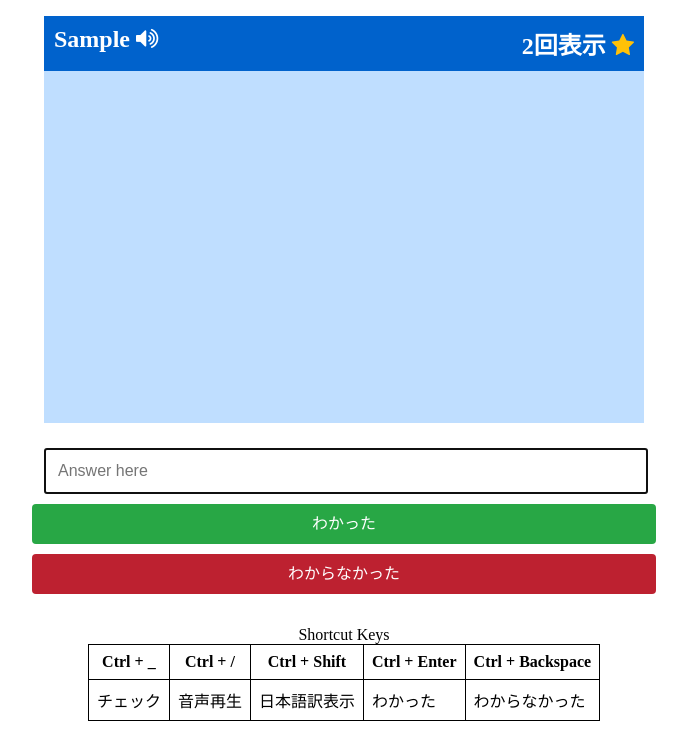
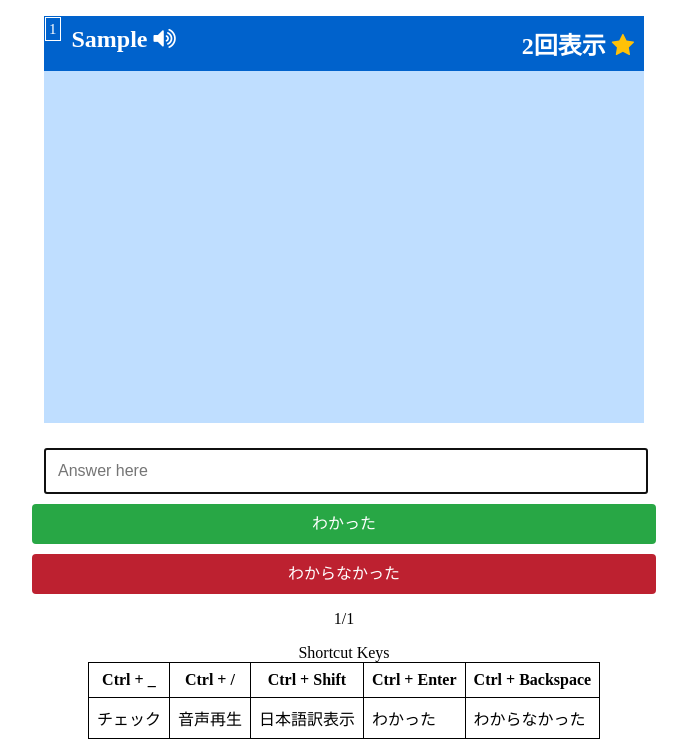
Before and after one commit to kamei002/LET, a Django app: page /word/learn in a window 1280 px wide. Shown: the part 50-805 px from the top of the page, without its empty margins (296-983 px from the left). Before the commit the page ends 771 px from the top, so only its background shows below. Run offline with Django 3.2, Linux system fonts and the light colour scheme; a user stored in the database is signed in; tables that the repository leaves empty hold one stand-in row (values such as "Sample post"); style sheets or scripts are compiled from the project's sources; parts of the project's set-up code (start-up, migrations or seed data) failed here and were passed over.

Commit message:
Show word order

```diff
--- a/src/learn_word/views.py
+++ b/src/learn_word/views.py
@@ -133,7 +133,8 @@ def learn(request):
         study_words = models.show_study_words(category_id=category_id, limit=limit)
         cache.set(key, study_words, timeout=25)
 
-    if(study_words.count() < index+1):
+    word_count = study_words.count()
+    if(word_count < index+1):
         cache.delete(key)
         if category_id:
             return redirect(f'/word/learn/result?category_id={category_id}')
@@ -146,7 +147,14 @@ def learn(request):
     word_summary.save()
     word_log = models.WordLog.get_one(user_id=user.id, english_word_id=study_word.id)
 
-    data = {'study_word': study_word, "word_summary": word_summary, "word_log": word_log, "index": index, "category_id": category_id}
+    data = {
+        'study_word': study_word,
+        "word_summary": word_summary,
+        "word_log": word_log,
+        "index": index,
+        "category_id": category_id,
+        "word_count": word_count,
+    }
     return render(request, template_name='word/learn.html', context=data)
 
 @login_required
--- a/src/templates/word/learn.html
+++ b/src/templates/word/learn.html
@@ -15,7 +15,7 @@
             <div class="title">
 
                 <div>
-                    {{ study_word.word }}
+                    <span class="order">{{study_word.order}}</span>{{ study_word.word }}
                     <i v-on:click="sound" class="fa fa-volume-up contentTopAudioIcon">
                         <audio class="contentAudio" controls="controls" preload="none" id="audio">
                             <source src="{{study_word.audio_path}}" type="audio/mpeg">
@@ -63,6 +63,9 @@
     </form>
 </div>
 <div class="flex-center">
+    <div>{{index|add:1}}/{{word_count}}</div>
+</div>
+<div class="flex-center">
     <table class="normal-table">
         <caption>Shortcut Keys</caption>
         <thead>
--- a/src/templates/word/learn_result.html
+++ b/src/templates/word/learn_result.html
@@ -18,12 +18,14 @@
     <table class="normal-table">
         <caption>Learned words</caption>
         <thead>
+            <th>No</th>
             <th>word</th>
             <th>count</th>
         </thead>
         <tbody>
         {% for word_log in word_logs %}
             <tr class="{% if word_log.is_unknown %}error{% endif %}">
+                <td>{{word_log.english_word.order}}</td>
                 <td>{{word_log.english_word.word}}</td>
                 <td>{{word_log.display_count}}</td>
             </tr>
--- a/static/css/word/learn.css
+++ b/static/css/word/learn.css
@@ -31,6 +31,18 @@
 
 .card-wrap .learn-card .title i.fa-star {
   color: #ffc107;
+}
+
+.card-wrap .learn-card .title .order {
+  border: 1px solid;
+  font-size: 15px;
+  text-align: left;
+  margin: 0 2px 0px 0;
+  padding: 3px;
+  font-weight: normal;
+  position: relative;
+  left: -9px;
+  top: -13px;
 }
 
 .card-wrap .learn-card .content {
--- a/static/css/word/learn.min.css
+++ b/static/css/word/learn.min.css
@@ -1 +1 @@
-.card-wrap{display:flex;flex-wrap:wrap;justify-content:space-around}.card-wrap .learn-card{margin:1em;width:100%;max-width:600px;min-height:50vh}.card-wrap .learn-card .title{font-size:1.5em;font-weight:700;background-color:#0062cc;color:#fff;padding:10px;display:flex;justify-content:space-between}.card-wrap .learn-card .title i{cursor:pointer}.card-wrap .learn-card .title i audio{display:none}.card-wrap .learn-card .title i.fa-star{color:#ffc107}.card-wrap .learn-card .content{width:100%;word-break:break-all;height:calc(100% - 3em);background-color:rgba(0,123,255,.25)}.card-wrap .learn-card .content .mean{font-size:1.5em;padding:1em;color:transparent}.card-wrap .learn-card .content .mean.show{color:#000}.button-area{margin:1em}.answer{font-size:1rem;line-height:1.5;max-width:600px;text-align:center;margin:10px auto}.answer #answer{width:calc(100% - 24px);padding:12px;font-size:1em}
+.card-wrap{display:flex;flex-wrap:wrap;justify-content:space-around}.card-wrap .learn-card{margin:1em;width:100%;max-width:600px;min-height:50vh}.card-wrap .learn-card .title{font-size:1.5em;font-weight:700;background-color:#0062cc;color:#fff;padding:10px;display:flex;justify-content:space-between}.card-wrap .learn-card .title i{cursor:pointer}.card-wrap .learn-card .title i audio{display:none}.card-wrap .learn-card .title i.fa-star{color:#ffc107}.card-wrap .learn-card .title .order{border:1px solid;font-size:15px;text-align:left;margin:0 2px 0 0;padding:3px;font-weight:400;position:relative;left:-9px;top:-13px}.card-wrap .learn-card .content{width:100%;word-break:break-all;height:calc(100% - 3em);background-color:rgba(0,123,255,.25)}.card-wrap .learn-card .content .mean{font-size:1.5em;padding:1em;color:transparent}.card-wrap .learn-card .content .mean.show{color:#000}.button-area{margin:1em}.answer{font-size:1rem;line-height:1.5;max-width:600px;text-align:center;margin:10px auto}.answer #answer{width:calc(100% - 24px);padding:12px;font-size:1em}
--- a/static/scss/word/learn.scss
+++ b/static/scss/word/learn.scss
@@ -28,6 +28,17 @@
                 &.fa-star{
                     color: #ffc107;
                 }
+            }
+            .order{
+                border: 1px solid;
+                font-size: 15px;
+                text-align: left;
+                margin: 0 2px 0px 0;
+                padding: 3px;
+                font-weight: normal;
+                position: relative;
+                left: -9px;
+                top: -13px;
             }
 
         }
```
